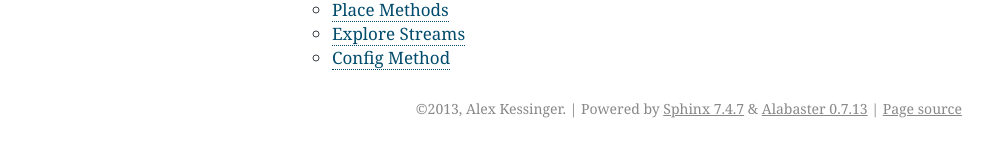
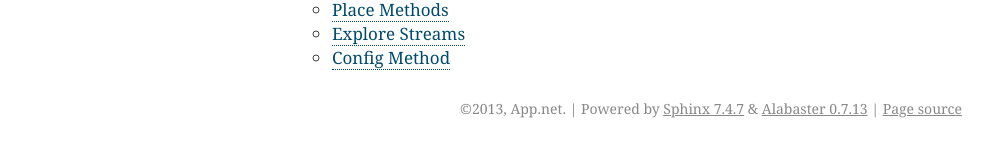
Before and after one commit to appdotnet/ADNpy, a Sphinx documentation site: the page built from docs/index.rst, in a window 1280 px wide. Shown: the part 1494-1639 px from the top of the page, without its empty margins (148-1141 px from the left). Built offline with Sphinx 7.4.7, drawn with Linux system fonts in a browser that asks for light colours.

```diff
--- a/docs/conf.py
+++ b/docs/conf.py
@@ -43,7 +43,7 @@ master_doc = 'index'
 
 # General information about the project.
 project = u'ADNPy'
-copyright = u'2013, Alex Kessinger'
+copyright = u'2013, App.net'
 
 # The version info for the project you're documenting, acts as replacement for
 # |version| and |release|, also used in various other places throughout the
--- a/setup.py
+++ b/setup.py
@@ -6,7 +6,7 @@ setup(name="adnpy",
       version='0.0.1',
       description="App.net API library for python",
       license="MIT",
-      author="Alex Kessinger",
+      author="Alex Kessinger, App.net",
       author_email="alex@app.net",
       url="http://github.com/appdotnet/adnpy",
       packages=find_packages(exclude=['tests']),
```
Also changed, not shown: README.md (+1 -1 lines), .travis.yml, 1 other file.
